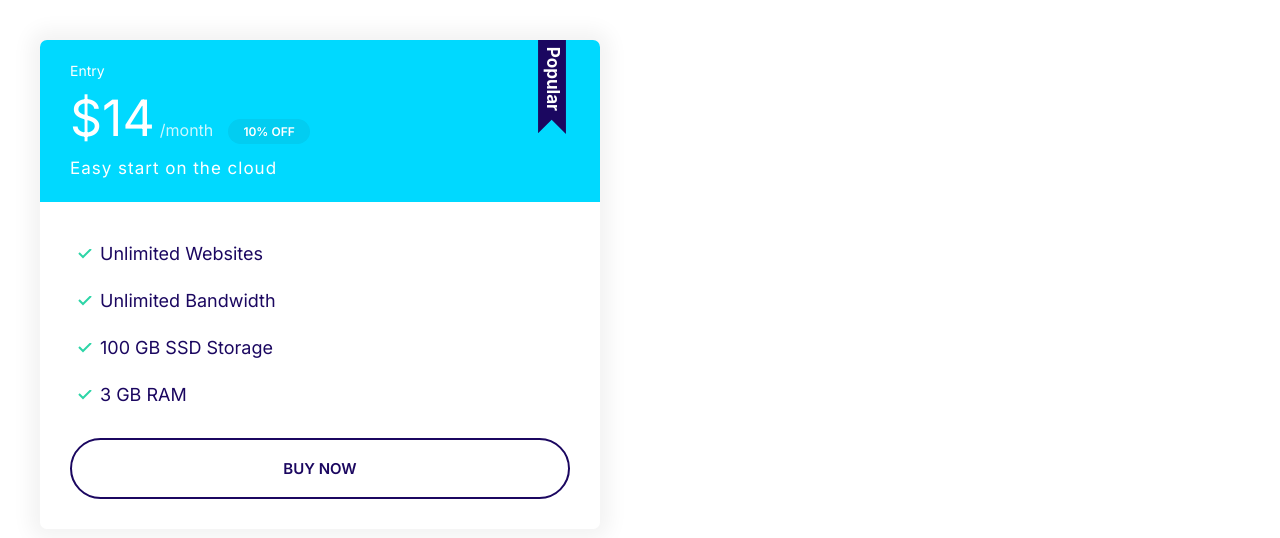
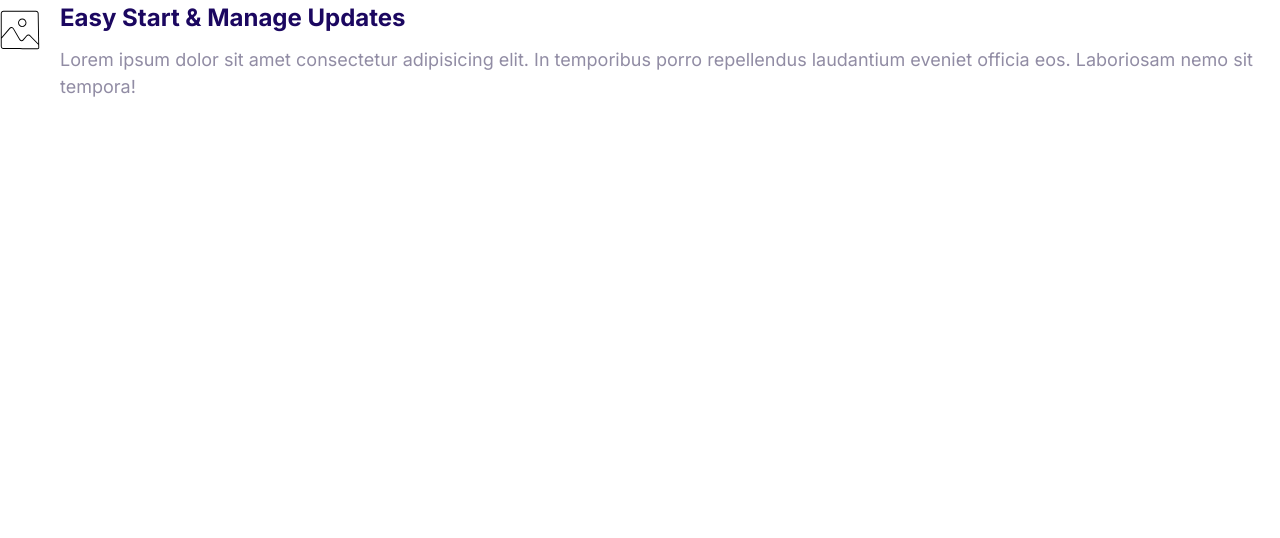
Before and after one commit to SolomonM23/Moshify, a plain HTML site: page index.html in a window 1280 px wide. Drawn offline with Linux system fonts and the light colour scheme.

Commit message:
Defined styles for the media components

```diff
--- a/CSS/styles.css
+++ b/CSS/styles.css
@@ -372,3 +372,20 @@
         font-size: 1.7rem;
     }
 }
+
+/* Media */
+.media {
+    display: flex;
+}
+
+.media__title {
+    margin-top: 0;
+}
+
+.media__body {
+    margin: 0 2rem;
+}
+
+.media__image {
+    margin-top: 1rem;
+}
--- a/index.html
+++ b/index.html
@@ -15,26 +15,19 @@
     <link rel="stylesheet" href="CSS/styles.css" />
   </head>
   <body>
-    <div style="width: 50%; padding: 4rem">
-      <div class="plan plan--popular">
-        <div class="card card--secondary">
-          <header class="card__header">
-            <h3 class="plan__name">Entry</h3>
-            <span class="plan__price">$14</span>
-            <span class="plan__billing-cycle">/month</span>
-            <span class="badge badge--secondary badge--small">10% OFF</span>
-            <span class="plan__description">Easy start on the cloud</span>
-          </header>
-          <div class="card__body">
-            <ul class="list list--tick">
-              <li class="list__item">Unlimited Websites</li>
-              <li class="list__item">Unlimited Bandwidth</li>
-              <li class="list__item">100 GB SSD Storage</li>
-              <li class="list__item">3 GB RAM</li>
-            </ul>
-            <button class="btn btn--outline btn--block">Buy Now</button>
-          </div>
-        </div>
+    <div class="media">
+      <div class="media__image">
+        <svg class="icon icon--primary">
+          <use xlink:href="images/sprite.svg#snap"></use>
+        </svg>
+      </div>
+      <div class="media__body">
+        <h3 class="media__title">Easy Start & Manage Updates</h3>
+        <p>
+          Lorem ipsum dolor sit amet consectetur adipisicing elit. In temporibus
+          porro repellendus laudantium eveniet officia eos. Laboriosam nemo sit
+          tempora!
+        </p>
       </div>
     </div>
   </body>
```
Also changed, not shown: Components/media.html (added, +15 -0 lines).
